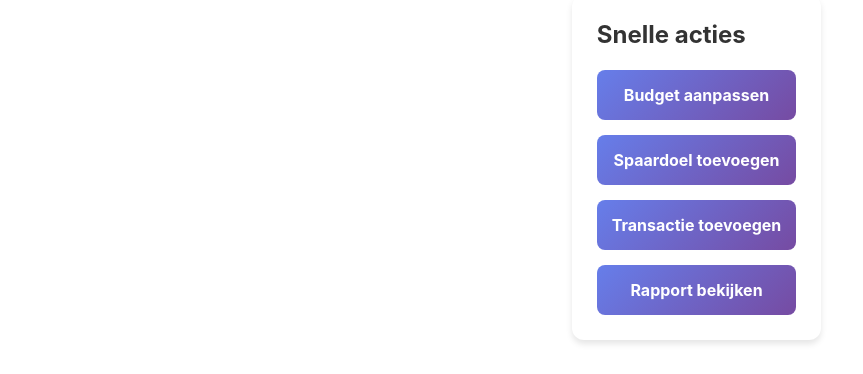
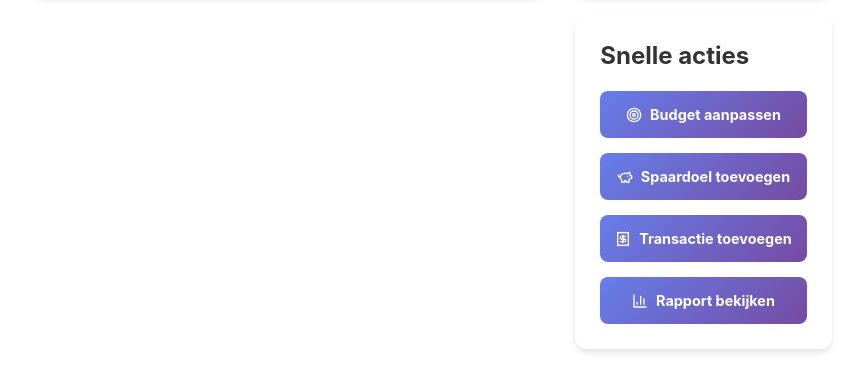
Before and after one commit to mvgrieken/slim-minder, a React (Create React App) app: page /dashboard in a window 1280 px wide. Shown: the part 747-1121 px from the top of the page, without its empty margins (208-1071 px from the left). Built offline with nearby package versions, Linux system fonts and the light colour scheme; no server answers.

Commit message:
Activate quick action buttons on dashboard with navigation and improved styling

```diff
--- a/src/pages/DashboardPage.tsx
+++ b/src/pages/DashboardPage.tsx
@@ -1,9 +1,10 @@
 import React, { useState, useEffect } from 'react';
 import styled from 'styled-components';
-import { TrendingUp, TrendingDown, DollarSign, Target, AlertTriangle, CheckCircle } from 'lucide-react';
+import { TrendingUp, TrendingDown, DollarSign, Target, AlertTriangle, CheckCircle, Plus, BarChart3, PiggyBank, Receipt } from 'lucide-react';
 import { useApp } from '../contexts/AppContext';
 import { useAuth } from '../contexts/AuthContext';
 import { ApiService } from '../services/api';
+import { useNavigate } from 'react-router-dom';
 
 const DashboardContainer = styled.div`
   max-width: 1200px;
@@ -245,10 +246,20 @@ const ActionButton = styled.button`
   border-radius: 8px;
   font-weight: bold;
   cursor: pointer;
-  transition: transform 0.2s ease;
+  transition: all 0.2s ease;
+  display: flex;
+  align-items: center;
+  justify-content: center;
+  gap: 8px;
+  font-size: 0.9rem;
 
   &:hover {
     transform: translateY(-2px);
+    box-shadow: 0 4px 12px rgba(102, 126, 234, 0.4);
+  }
+
+  &:active {
+    transform: translateY(0);
   }
 `;
 
@@ -261,6 +272,7 @@ interface Alert {
 const DashboardPage: React.FC = () => {
   const { user } = useAuth();
   const { loading, error } = useApp();
+  const navigate = useNavigate();
   const [dashboardData, setDashboardData] = useState({
     totalIncome: 0,
     totalExpenses: 0,
@@ -269,6 +281,26 @@ const DashboardPage: React.FC = () => {
     topCategories: [] as Array<{ name: string; amount: number; budget: number; percentage: number }>,
     alerts: [] as Array<{ type: 'warning' | 'success' | 'info'; message: string; icon: React.ComponentType<{ size?: string | number }> }>
   });
+
+  // Quick action handlers
+  const handleQuickAction = (action: string) => {
+    switch (action) {
+      case 'budget':
+        navigate('/budgets');
+        break;
+      case 'savings':
+        navigate('/savings-goals');
+        break;
+      case 'transaction':
+        navigate('/transactions');
+        break;
+      case 'report':
+        navigate('/ai-coach');
+        break;
+      default:
+        break;
+    }
+  };
 
   useEffect(() => {
     const loadDashboardData = async () => {
@@ -463,10 +495,22 @@ const DashboardPage: React.FC = () => {
           <Section>
             <SectionTitle>Snelle acties</SectionTitle>
             <QuickActions>
-              <ActionButton>Budget aanpassen</ActionButton>
-              <ActionButton>Spaardoel toevoegen</ActionButton>
-              <ActionButton>Transactie toevoegen</ActionButton>
-              <ActionButton>Rapport bekijken</ActionButton>
+              <ActionButton onClick={() => handleQuickAction('budget')}>
+                <Target size={16} />
+                Budget aanpassen
+              </ActionButton>
+              <ActionButton onClick={() => handleQuickAction('savings')}>
+                <PiggyBank size={16} />
+                Spaardoel toevoegen
+              </ActionButton>
+              <ActionButton onClick={() => handleQuickAction('transaction')}>
+                <Receipt size={16} />
+                Transactie toevoegen
+              </ActionButton>
+              <ActionButton onClick={() => handleQuickAction('report')}>
+                <BarChart3 size={16} />
+                Rapport bekijken
+              </ActionButton>
             </QuickActions>
           </Section>
         </Sidebar>
```
